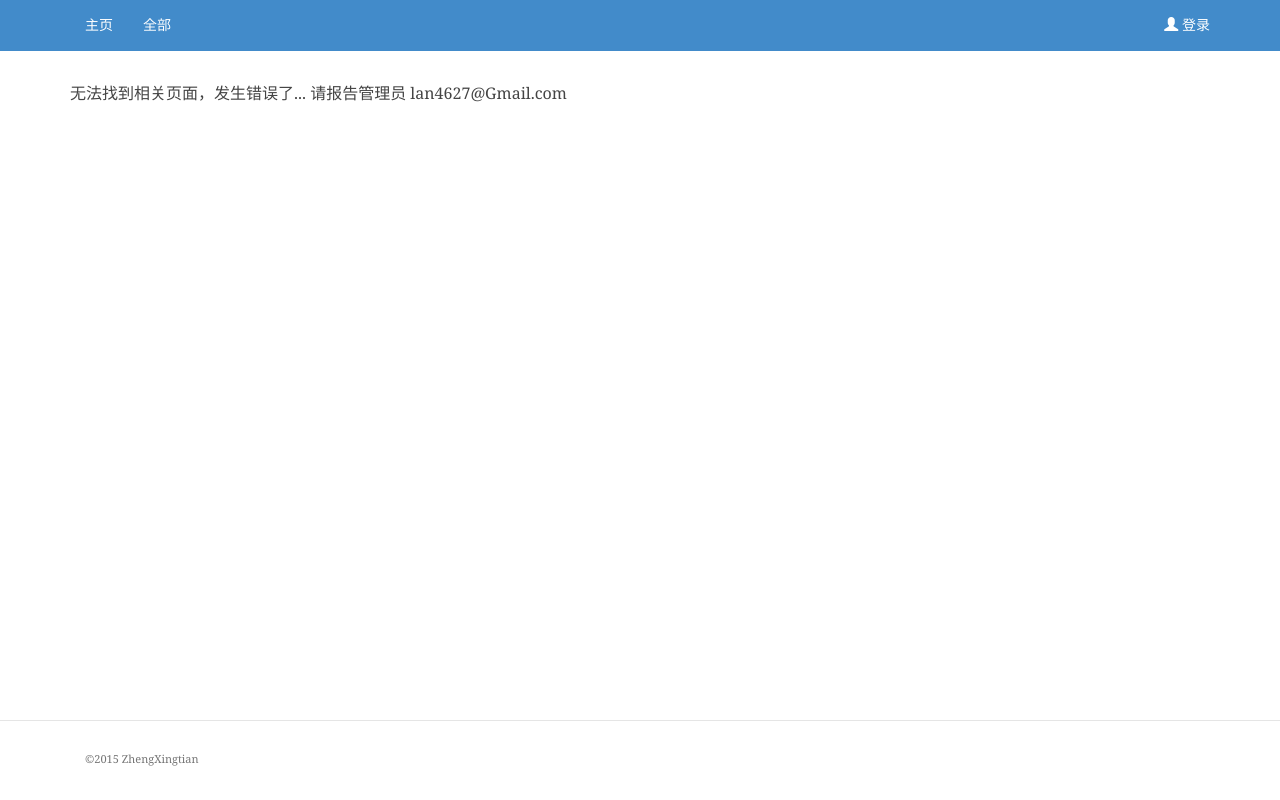
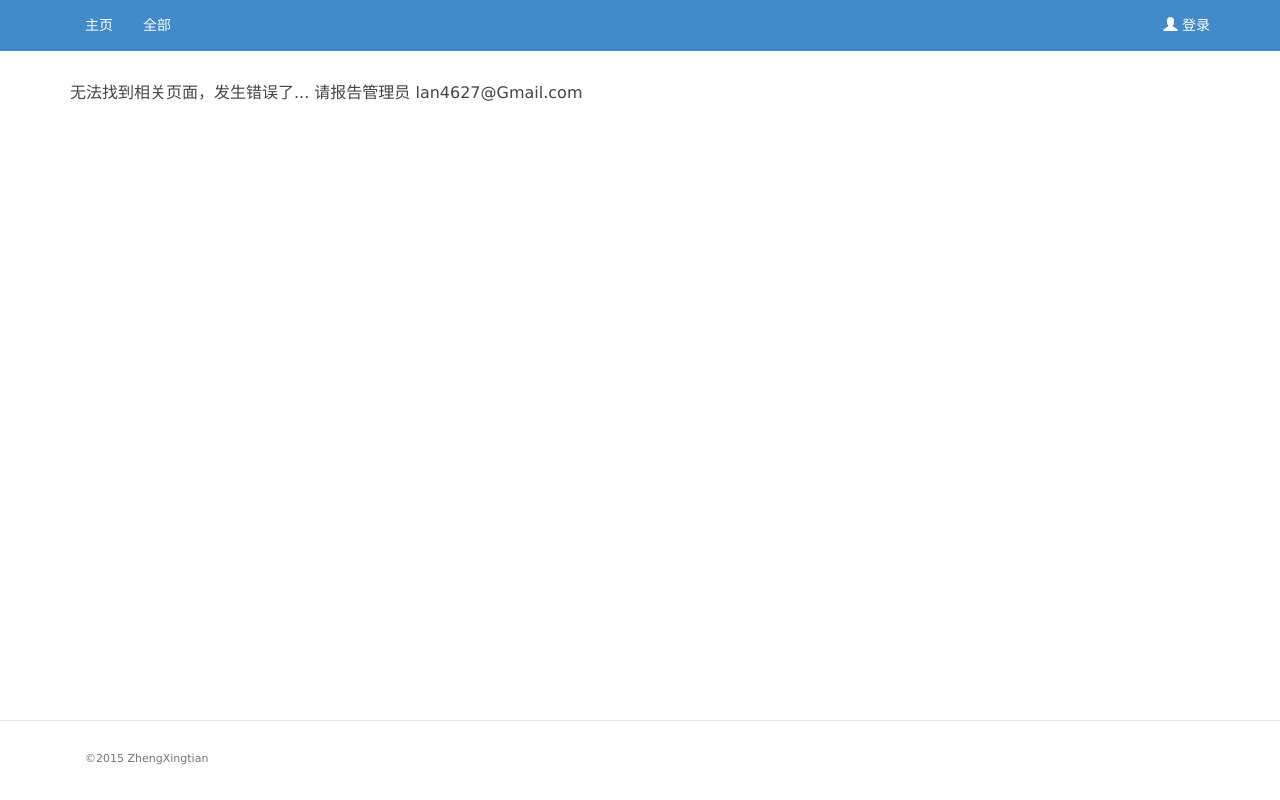
Before and after one commit to yx123lan/MyBlog, a Django app: template templates/404.html in a window 1280 px wide. Run offline with Django 3.2, Linux system fonts and the light colour scheme; the template is opened without the code that fills it, so the values that code supplies are empty; some libraries are stand-ins or nearby versions; some web fonts are replaced.

Commit message:
改变字体，添加Markdown支持tables Signed-off-by: Tarent <lan4627@gmail.com>

```diff
--- a/MyBlog/main_view.py
+++ b/MyBlog/main_view.py
@@ -217,7 +217,7 @@ def get_main_html(request, blog, previous_id=0, next_id=0):
     property_len = {
         'title': blog.title,
         'create_date': blog.create_time,
-        'content': markdown(blog.content, extras=['fenced-code-blocks']),
+        'content': markdown(blog.content, extras=['fenced-code-blocks', 'tables']),
         'tag_list': get_tag_data_list(),
         'new_blogs': blog_list,
         'favor': blog.favor,
--- a/static/css/myblog.css
+++ b/static/css/myblog.css
@@ -1,5 +1,5 @@
 body {
-    font-family: Georgia, "Times New Roman", Times, serif;
+    font-family: Verdana, Geneva, sans-serif;
     color: #444;
     line-height: 1.5;
     background-color: #ffffff;
```
